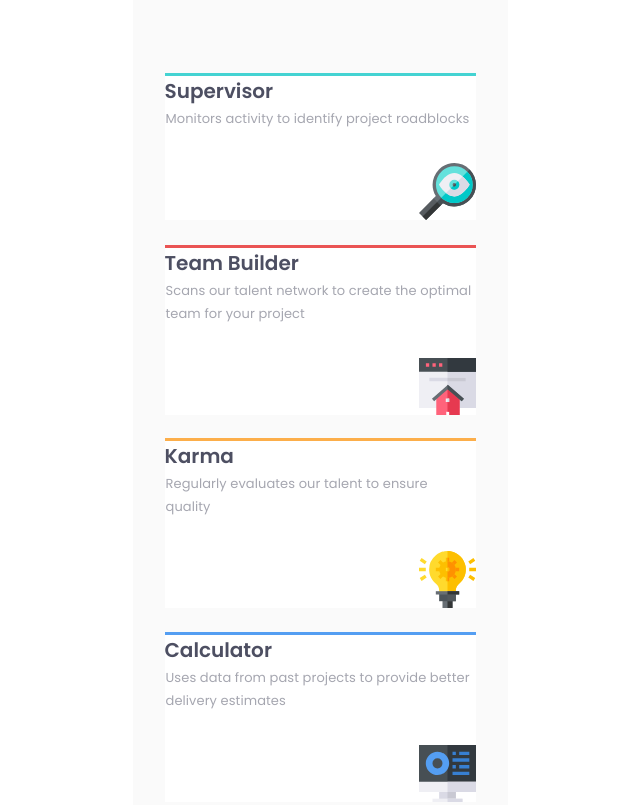
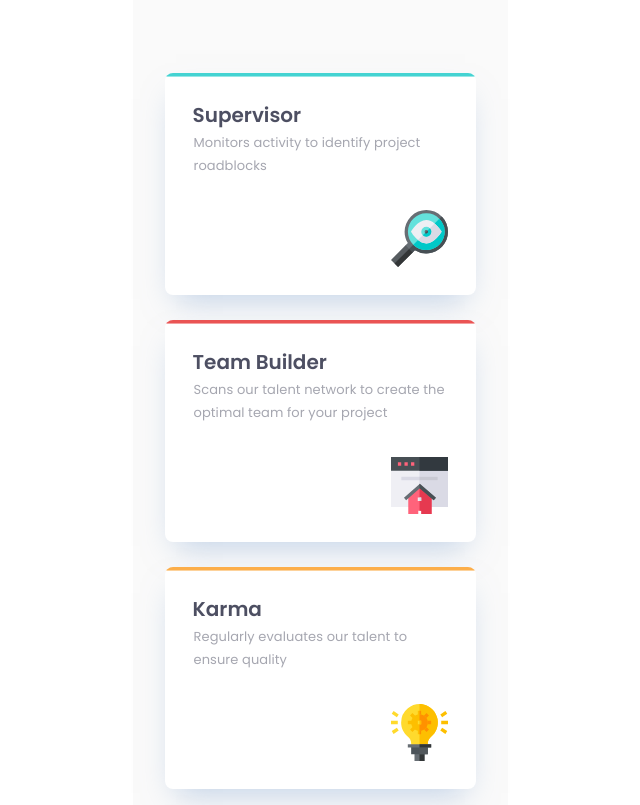
Before and after one commit to adonmez04/four-card-feature-section-v1.0, a plain HTML site: page index.html in a window 1280 px wide. Shown: the part 249-1054 px from the top of the page, without its empty margins (320-960 px from the left). Drawn offline with Linux system fonts and the light colour scheme.

Commit message:
the stable solution for border-top

```diff
--- a/css/style.css
+++ b/css/style.css
@@ -40,13 +40,15 @@ body {
   display: grid;
   grid-template-columns: 1fr;
   grid-template-rows: auto;
+  gap: 25px;
 }
 
 /* The Content Area */
 
 .section-card-feature__content-area {
   max-width: 311px;
-  margin-bottom: 76px;
+  margin-bottom: 51px;
+  row-gap: 76px;
 }
 
 .section-card-feature__title {
@@ -93,12 +95,12 @@ body {
 
 .article-card {
   max-width: 311px;
-  /* padding: 23.45px 28px 28px 28px; */
+  padding: 23.45px 28px 28px 28px;
   background: #ffffff;
+  overflow: hidden;
 
-  /* box-shadow: 0px 15px 30px -11px rgba(131, 166, 210, 0.5);
+  box-shadow: 0px 15px 30px -11px rgba(131, 166, 210, 0.5);
   border-radius: 8px;
-  overflow: hidden; */
 
   /* temp */
   /* height: 222px; */
@@ -108,24 +110,41 @@ body {
   flex-direction: column;
 }
 
-.article-card--green {
-  border-top: 3.55px solid #44d3d2;
-  margin-bottom: 25px;
+/* To add the colorful line - start*/
+
+.article-card--green::before {
+  content: "";
+  background-color: #44d3d2;
+  height: 3.55px;
+  width: 311px;
+  transform: translateY(calc(-27px + 3.55px)) translateX(calc(-28px));
 }
 
-.article-card--red {
-  border-top: 3.55px solid #ea5454;
-  margin-bottom: 23px;
+.article-card--red::before {
+  content: "";
+  background-color: #ea5454;
+  height: 3.55px;
+  width: 311px;
+  transform: translateY(calc(-27px + 3.55px)) translateX(calc(-28px));
 }
 
-.article-card--yellow {
-  border-top: 3.55px solid #fcae4a;
-  margin-bottom: 24px;
+.article-card--yellow::before {
+  content: "";
+  background-color: #fcae4a;
+  height: 3.55px;
+  width: 311px;
+  transform: translateY(calc(-27px + 3.55px)) translateX(calc(-28px));
 }
 
-.article-card--blue {
-  border-top: 3.55px solid #549ef2;
+.article-card--blue::before {
+  content: "";
+  background-color: #549ef2;
+  height: 3.55px;
+  width: 311px;
+  transform: translateY(calc(-27px + 3.55px)) translateX(calc(-28px));
 }
+
+/* To add the colorful line - end*/
 
 .article-card__title {
   font-family: "Poppins";
```
Also changed, not shown: css/media-queries.css (added, +17 -0 lines), index.html (+1 -0 lines), 1 other file.
